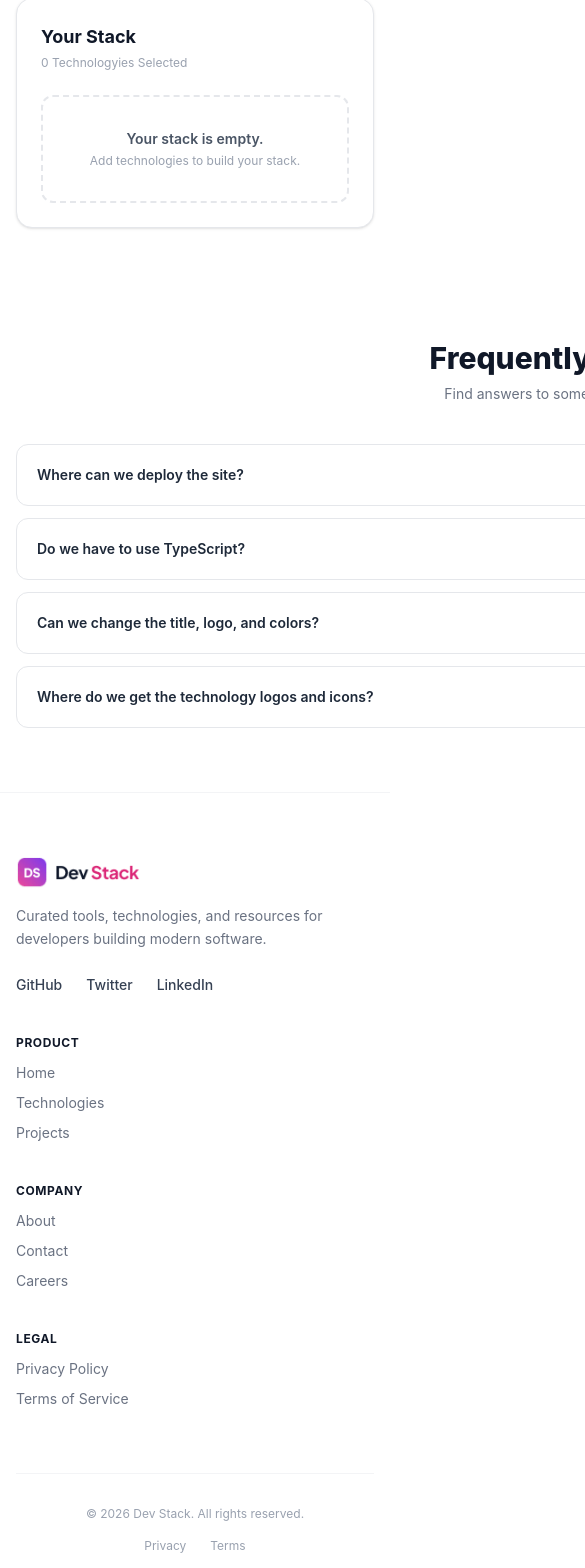
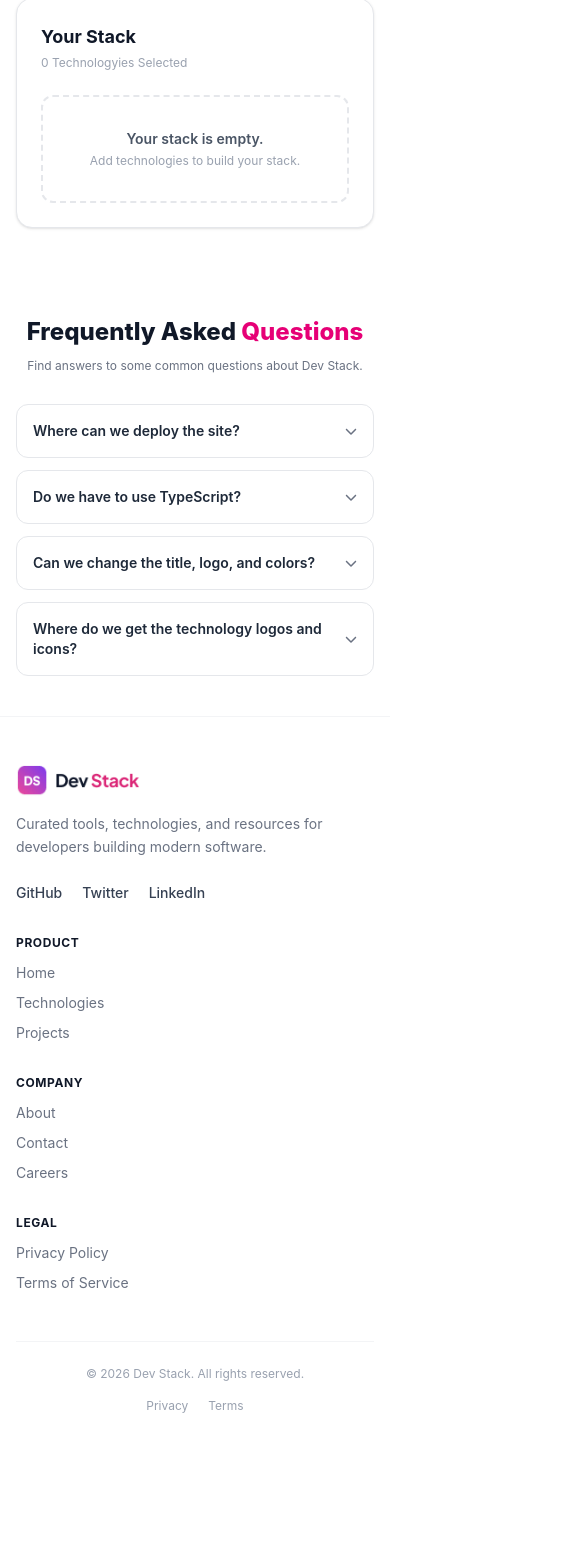
Before and after one commit to developer-shoron/DevStack, a React (Vite) app: page / in a window 390 px wide. Shown: the part 5553-7121 px from the top of the page, 585 px wide, since content can reach past the window. After the commit the page ends 6999 px from the top, so only its background shows below. Built offline with nearby package versions, Linux system fonts and the light colour scheme.

Commit message:
Make footer and Faq responsive

```diff
--- a/src/Components/Faq.tsx
+++ b/src/Components/Faq.tsx
@@ -1,3 +1,4 @@
+
 import { useEffect, useState } from 'react';
 import { FaChevronDown } from 'react-icons/fa6';
 
@@ -37,42 +38,44 @@ export default function Faq() {
   };
 
   return (
-    <section className="bg-white py-16">
-      <div className="mx-auto px-4 sm:px-6 lg:px-8 w-7xl">
-        <div className="mb-10 text-center">
-          <h2 className="text-3xl font-extrabold text-gray-900">
-            Frequently Asked <span className="text-pink-600">Questions</span>
+    <section className="bg-white py-10 sm:py-14 lg:py-16">
+      <div className="mx-auto px-4 sm:px-6 lg:px-8 container">
+
+        <div className="mb-7 text-center sm:mb-9 lg:mb-10">
+          <h2 className="text-2xl font-extrabold text-gray-900 sm:text-3xl lg:text-4xl">
+            Frequently Asked{' '}
+            <span className="text-pink-600">Questions</span>
           </h2>
 
-          <p className="mt-2 text-sm text-gray-500">
+          <p className="mx-auto mt-2 max-w-2xl text-xs leading-5 text-gray-500 sm:text-sm sm:leading-6">
             Find answers to some common questions about Dev Stack.
           </p>
         </div>
 
-        <div className="space-y-3">
+        <div className="mx-auto max-w-7xl space-y-3">
           {faqList.map((faq, index) => (
             <div
               key={index}
-              className="rounded-xl border border-gray-200 bg-white"
+              className="overflow-hidden rounded-xl border border-gray-200 bg-white"
             >
               <button
                 onClick={() => handleToggle(index)}
-                className="flex w-full items-center justify-between gap-4 p-5 text-left"
+                className="flex w-full items-center justify-between gap-3 p-4 text-left sm:gap-4 sm:p-5"
               >
-                <span className="text-sm font-semibold text-gray-800">
+                <span className="text-sm font-semibold leading-5 text-gray-800 sm:text-base sm:leading-6">
                   {faq.question}
                 </span>
 
                 <FaChevronDown
-                  className={`shrink-0 text-sm text-gray-500 transition-transform duration-300 ${
+                  className={`shrink-0 text-xs text-gray-500 transition-transform duration-300 sm:text-sm ${
                     openIndex === index ? 'rotate-180' : ''
                   }`}
                 />
               </button>
 
               {openIndex === index && (
-                <div className="border-t border-gray-100 px-5 pb-5 pt-4">
-                  <p className="text-sm leading-relaxed text-gray-500">
+                <div className="border-t border-gray-100 px-4 pb-4 pt-3 sm:px-5 sm:pb-5 sm:pt-4">
+                  <p className="text-xs leading-5 text-gray-500 sm:text-sm sm:leading-6">
                     {faq.answer}
                   </p>
                 </div>
@@ -80,6 +83,7 @@ export default function Faq() {
             </div>
           ))}
         </div>
+
       </div>
     </section>
   );
--- a/src/Components/Footer.tsx
+++ b/src/Components/Footer.tsx
@@ -1,70 +1,114 @@
-import React from 'react';
 import logo from '../assets/logo-text.png';
 
 export default function Footer() {
   return (
-    <footer className="bg-white border-t border-gray-100 pt-16 pb-12">
-      <div className="max-w-7xl mx-auto px-4 sm:px-6 lg:px-8">
+    <footer className="border-t border-gray-100 bg-white pt-12 pb-8 sm:pt-16 sm:pb-10">
+      <div className="mx-auto px-4 sm:px-6 lg:px-8 container">
 
         {/* Top Grid Sections */}
-        <div className="grid grid-cols-1 md:grid-cols-12 gap-10 mb-16">
+        <div className="mb-12 grid grid-cols-1 gap-8 sm:grid-cols-2 sm:gap-10 md:mb-16 md:grid-cols-12">
 
-
-          <div className="md:col-span-5 space-y-4">
+          {/* Brand */}
+          <div className="space-y-4 sm:col-span-2 md:col-span-5">
             <div className="flex items-center">
-              <img src={logo} alt="Dev Stack Logo" className="h-8 object-contain" />
+              <img
+                src={logo}
+                alt="Dev Stack Logo"
+                className="h-8 w-auto object-contain"
+              />
             </div>
 
-            <p className="text-sm text-gray-500 max-w-sm leading-relaxed">
-              Curated tools, technologies, and resources for developers building modern software.
+            <p className="max-w-sm text-sm leading-relaxed text-gray-500">
+              Curated tools, technologies, and resources for developers
+              building modern software.
             </p>
 
+            <div className="flex flex-wrap items-center gap-x-5 gap-y-2 pt-2 text-sm font-medium text-gray-700">
+              <a
+                href="https://github.com/developer-shoron/DevStack"
+                className="transition-colors hover:text-pink-600"
+              >
+                GitHub
+              </a>
 
-            <div className="flex items-center gap-6 pt-2 text-sm font-medium text-gray-700">
-              <span className="cursor-pointer hover:text-pink-600 transition-colors">  GitHub</span>
-              <span className="cursor-pointer hover:text-pink-600 transition-colors">Twitter</span>
-              <span className="cursor-pointer hover:text-pink-600 transition-colors">LinkedIn</span>
+              <span className="cursor-pointer transition-colors hover:text-pink-600">
+                Twitter
+              </span>
+
+              <span className="cursor-pointer transition-colors hover:text-pink-600">
+                LinkedIn
+              </span>
             </div>
           </div>
 
+          {/* Product */}
+          <div className="space-y-3 md:col-span-2">
+            <h4 className="text-xs font-bold uppercase tracking-wider text-gray-900">
+              Product
+            </h4>
 
-          <div className="md:col-span-2 space-y-3">
-            <h4 className="text-xs font-bold text-gray-900 tracking-wider uppercase">Product</h4>
             <ul className="space-y-2.5 text-sm text-gray-500">
-              <li className="cursor-pointer hover:text-pink-600 transition-colors">Home</li>
-              <li className="cursor-pointer hover:text-pink-600 transition-colors">Technologies</li>
-              <li className="cursor-pointer hover:text-pink-600 transition-colors">Projects</li>
+              <li className="cursor-pointer transition-colors hover:text-pink-600">
+                Home
+              </li>
+              <li className="cursor-pointer transition-colors hover:text-pink-600">
+                Technologies
+              </li>
+              <li className="cursor-pointer transition-colors hover:text-pink-600">
+                Projects
+              </li>
             </ul>
           </div>
 
+          {/* Company */}
+          <div className="space-y-3 md:col-span-2">
+            <h4 className="text-xs font-bold uppercase tracking-wider text-gray-900">
+              Company
+            </h4>
 
-          <div className="md:col-span-2 space-y-3">
-            <h4 className="text-xs font-bold text-gray-900 tracking-wider uppercase">Company</h4>
             <ul className="space-y-2.5 text-sm text-gray-500">
-              <li className="cursor-pointer hover:text-pink-600 transition-colors">About</li>
-              <li className="cursor-pointer hover:text-pink-600 transition-colors">Contact</li>
-              <li className="cursor-pointer hover:text-pink-600 transition-colors">Careers</li>
+              <li className="cursor-pointer transition-colors hover:text-pink-600">
+                About
+              </li>
+              <li className="cursor-pointer transition-colors hover:text-pink-600">
+                Contact
+              </li>
+              <li className="cursor-pointer transition-colors hover:text-pink-600">
+                Careers
+              </li>
             </ul>
           </div>
 
+          {/* Legal */}
+          <div className="space-y-3 md:col-span-3">
+            <h4 className="text-xs font-bold uppercase tracking-wider text-gray-900">
+              Legal
+            </h4>
 
-          <div className="md:col-span-3 space-y-3">
-            <h4 className="text-xs font-bold text-gray-900 tracking-wider uppercase">Legal</h4>
             <ul className="space-y-2.5 text-sm text-gray-500">
-              <li className="cursor-pointer hover:text-pink-600 transition-colors">Privacy Policy</li>
-              <li className="cursor-pointer hover:text-pink-600 transition-colors">Terms of Service</li>
+              <li className="cursor-pointer transition-colors hover:text-pink-600">
+                Privacy Policy
+              </li>
+              <li className="cursor-pointer transition-colors hover:text-pink-600">
+                Terms of Service
+              </li>
             </ul>
           </div>
 
         </div>
 
-
-        <div className="pt-8 border-t border-gray-100 flex flex-col sm:flex-row items-center justify-between text-xs text-gray-400 gap-4">
+        {/* Bottom Bar */}
+        <div className="flex flex-col gap-4 border-t border-gray-100 pt-6 text-center text-xs text-gray-400 sm:flex-row sm:items-center sm:justify-between sm:pt-8 sm:text-left">
           <p>© 2026 Dev Stack. All rights reserved.</p>
 
-          <div className="flex items-center gap-6">
-            <span className="cursor-pointer hover:text-pink-600 transition-colors">Privacy</span>
-            <span className="cursor-pointer hover:text-pink-600 transition-colors">Terms</span>
+          <div className="flex items-center justify-center gap-5 sm:justify-end sm:gap-6">
+            <span className="cursor-pointer transition-colors hover:text-pink-600">
+              Privacy
+            </span>
+
+            <span className="cursor-pointer transition-colors hover:text-pink-600">
+              Terms
+            </span>
           </div>
         </div>
 
```
